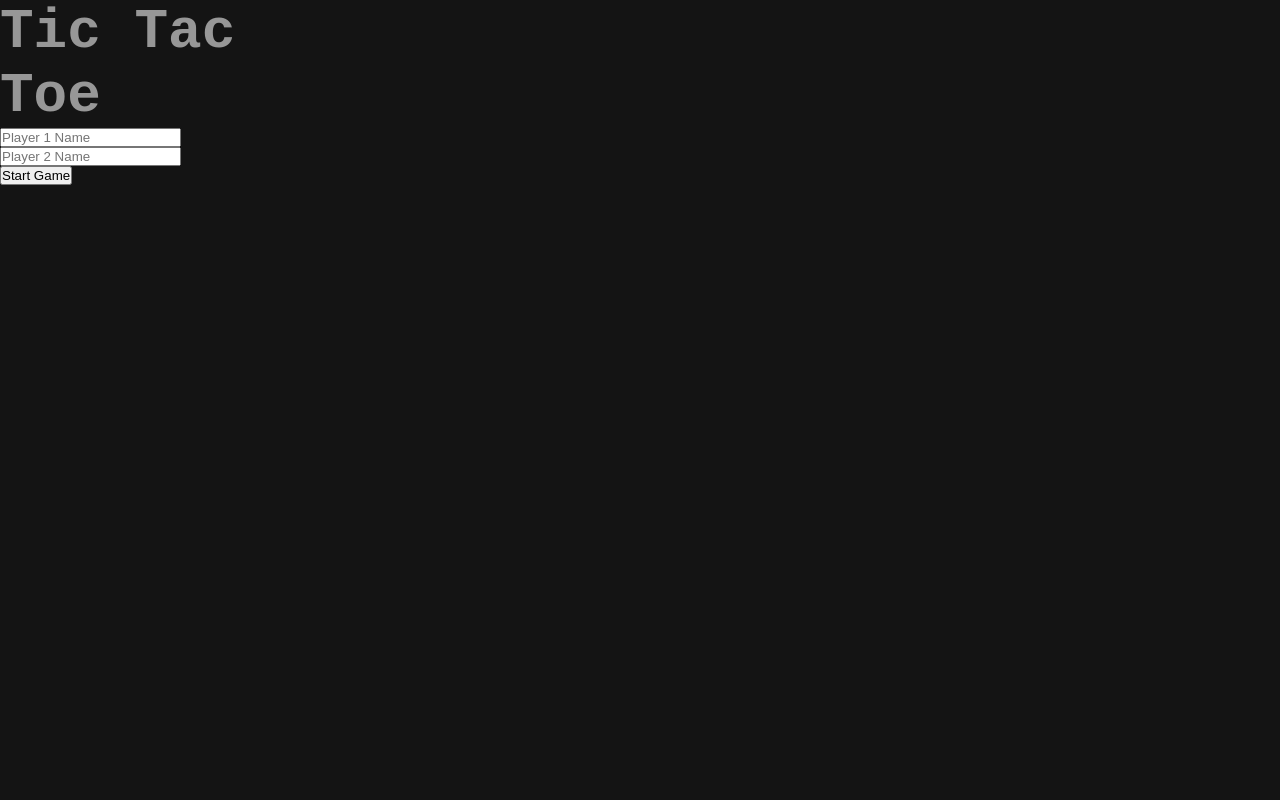
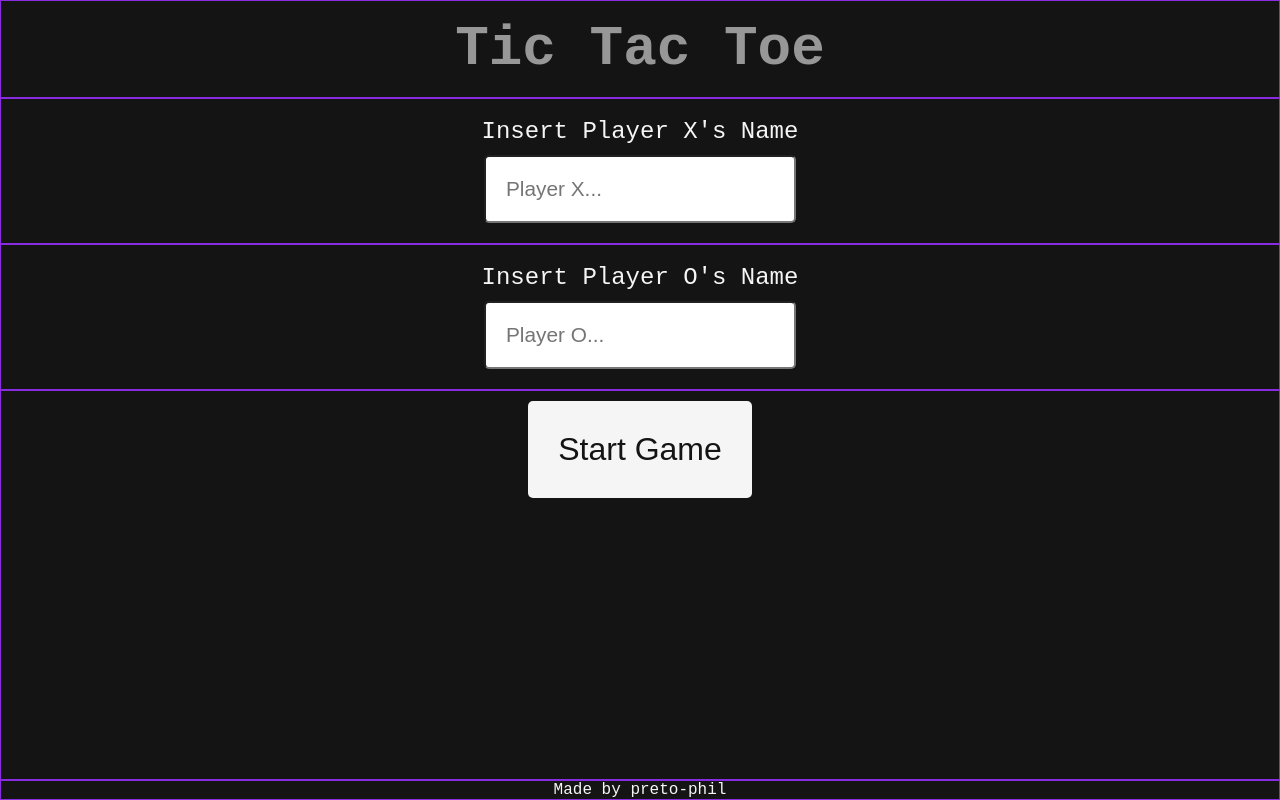
Before and after one commit to preto-phil/Tic-Tac-Toe, a website: page Version-1/index.html in a window 1280 px wide. Drawn offline with Linux system fonts and the light colour scheme.

Commit message:
Start page progress

```diff
--- a/Version-1/index.html
+++ b/Version-1/index.html
@@ -12,15 +12,26 @@
 
   <div id="start-page">
     <div class="header">Tic Tac Toe</div>
-    <div class="player-input"><input type="text" name="p1-name" id="p1-name" placeholder="Player 1 Name"></input></div>
-    <div class="player-input"><input type="text" name="p2-name" id="p2-name" placeholder="Player 2 Name"></input></div>
-    <div><button>Start Game</button></div>
+    <div class="p-input1">
+      <label for="p1-name">Insert Player X's Name</label>
+      <input type="text" name="p1-name" id="p1-name" placeholder="Player X..."></input>
+    </div>
+    <div class="p-input2">
+      <label for="p2-name">Insert Player O's Name</label>
+      <input type="text" name="p2-name" id="p2-name" placeholder="Player O..."></input>
+    </div>
+    <div class="start-btn">
+      <button id="start-btn">Start Game</button>
+    </div>
+    <div class="start-footer">Made by preto-phil</div>
   </div>
 
   <div id="game-page" style="display: none;">
     <div class="left-section">
       <div id="game"></div>
-      <div id="resetBtn"><button id="gridButton" style="display: none;">Reset</button></div>
+      <div id="resetBtn">
+        <button id="gridButton" style="display: none;">Reset</button>
+      </div>
     </div>
     <div class="middle-section">
 
--- a/Version-1/style.css
+++ b/Version-1/style.css
@@ -10,16 +10,101 @@
 body {
   width: 100vw;
   height: 100vh;
-  display: grid;
-  grid-template-rows: 1fr;
-  grid-template-columns: 1fr 2fr 1fr;
-  gap: 50px;
 
   background-color: rgb(20, 20, 20);
   color: whitesmoke;
   font-family: monospace;
 }
 
+
+/* First Page */
+
+#start-page {
+  height: 100vh;
+
+  display: grid;
+  grid-template-rows: 1fr 1.5fr 1.5fr 4fr 0.2fr;
+}
+
+#start-page > div {
+  border: 1px solid blueviolet;
+}
+
+.p-input1 {
+  grid-area: 2 / 1 / 3 / 2;
+}
+
+.p-input2 {
+  grid-area: 3 / 1 / 4 / 2;
+}
+
+.p-input1,
+.p-input2,
+.start-btn {
+  display: flex;
+  justify-content: center;
+  align-items: center;
+  flex-direction: column;
+}
+
+#p1-name,
+#p2-name {
+  padding: 20px;
+
+  border-radius: 5px;
+
+  font-size: 1.3rem;
+}
+
+div > label {
+  font-size: 1.5rem;
+  margin-bottom: 10px;
+}
+
+.start-btn {
+  grid-area: 4 / 1 / 5 / 2;
+
+  display: flex;
+  justify-content: start;
+  align-items: center;
+  flex-direction: column;
+
+  padding-top: 10px;
+}
+
+#start-btn {
+  padding: 30px;
+  font-size: 2rem;
+  cursor: pointer;
+
+  background-color: whitesmoke;
+  color: rgb(20, 20, 20);
+  border: none;
+  border-radius: 5px;
+}
+
+#start-btn:hover {
+  font-size: 2.1rem;
+}
+
+.start-footer {
+  grid-area: 5 / 1 / 6 / 2;
+
+  display: flex;
+  justify-content: center;
+  align-items: center;
+
+  font-size: 1rem;
+}
+
+/* Second Page */
+
+#second-page {
+  display: grid;
+  grid-template-rows: 1fr;
+  grid-template-columns: 1fr 2fr 1fr;
+  gap: 50px;
+}
 
 /* Left */
 
```
